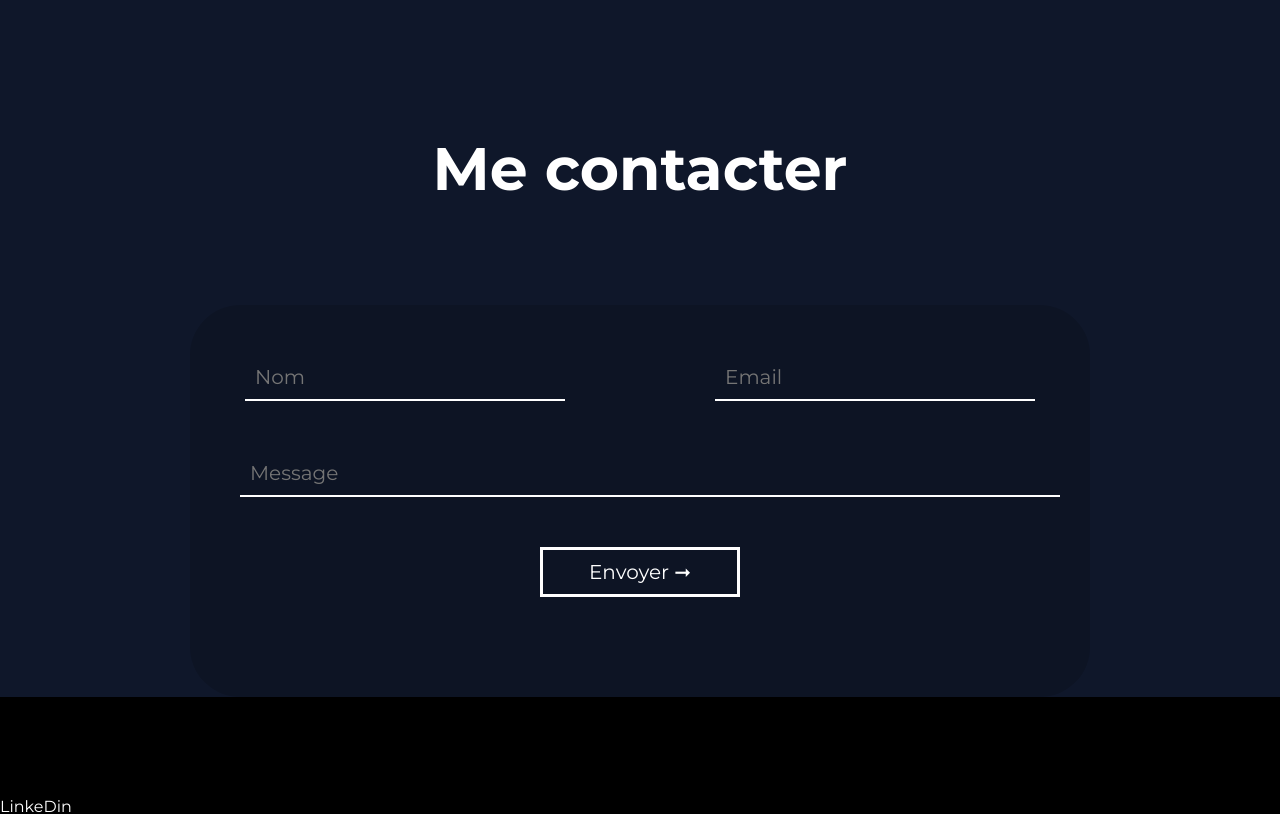
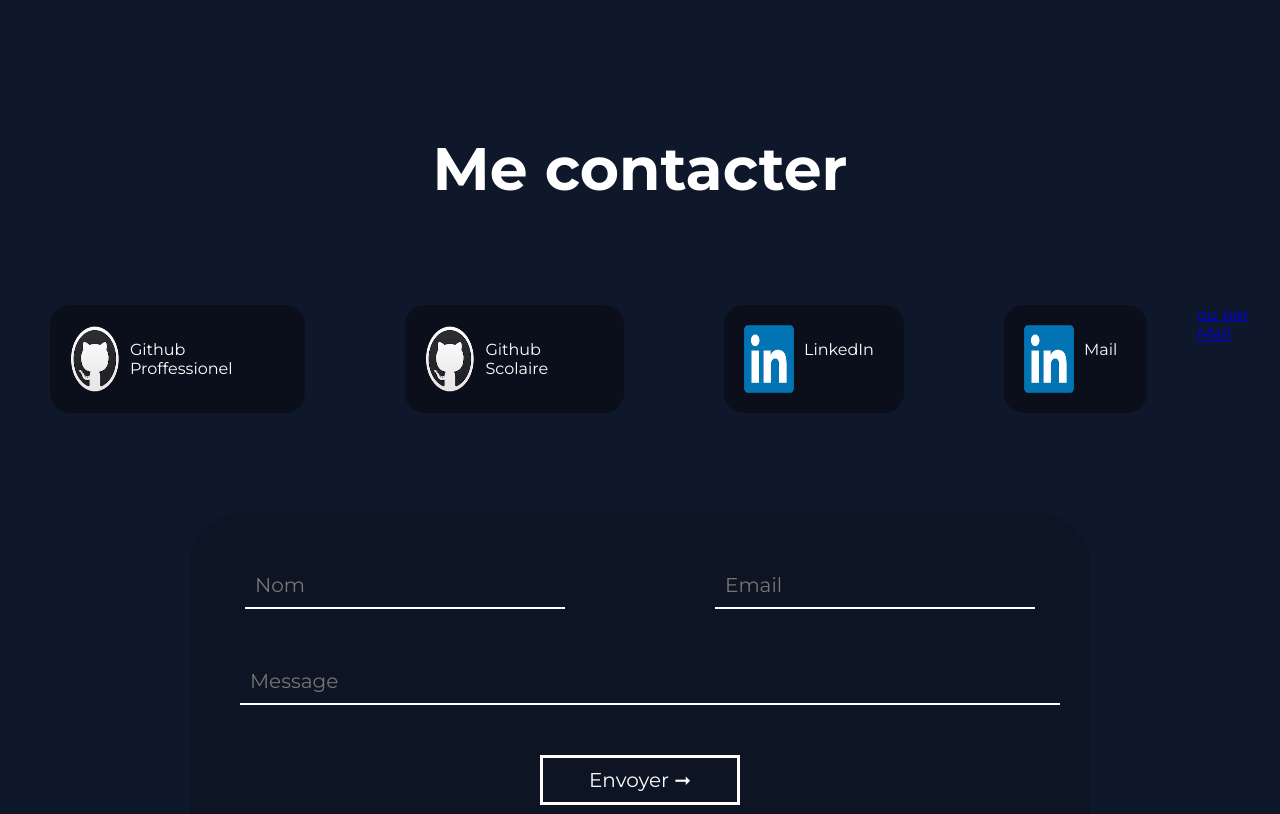
Before and after one commit to SamyM-A/Portfolio, a React (Vite) app: page / in a window 1280 px wide. Shown: the part 3120-3934 px from the top of the page. Built offline with nearby package versions, Linux system fonts and the light colour scheme.

Commit message:
Add more contactl link

```diff
--- a/src/sections/Contact.jsx
+++ b/src/sections/Contact.jsx
@@ -1,5 +1,8 @@
 import "../App.css"
 import { useState } from 'react';
+import github from "../assets/img/Github.png"
+import linkdin from "../assets/img/LinkedIn.png"
+
 const Contact = () => {
 
     const [result, setResult] = useState("");
@@ -28,8 +31,29 @@ const Contact = () => {
     };
 
     return (
+        <div id="contactDiv">
+            <h1 id="h1contact">Me contacter</h1>
+            <div id="link">
+                    <a className="boite" href="">
+                        <img src={github} alt="" width={50}/>
+                        <p>Github Proffessionel</p>
+                    </a>
+                    <a className="boite" href="">
+                        <img src={github} alt="" width={50}/>
+                        <p>Github Scolaire</p>
+                    </a>
+                    <a className="boite"  href="https://www.linkedin.com/in/samy-mizi-allaoua-289750383/"  target="_BLANK">
+                        <img src={linkdin} alt="" width={50}/>
+                        <p>LinkedIn</p>
+                    </a>
+                    <a className="boite"  href="https://www.linkedin.com/in/samy-mizi-allaoua-289750383/"  target="_BLANK">
+                        <img src={linkdin} alt="" width={50}/>
+                        <p>Mail</p>
+                    </a>
+
+                <a href="mailto:samymiziallaoua@hotmail.com">ou par Mail</a>
+            </div>
             <form onSubmit={handleSubmit}>
-            <h1 id="h1contact">Me contacter</h1>
                 <div id="contact">
                     <div id="nomemail">
                         <input type="text" name="name" id="nom" placeholder="Nom" required/>
@@ -39,6 +63,7 @@ const Contact = () => {
                         <button>Envoyer ➞</button>
                 </div>
             </form>
+        </div>
     )
 }
 export default Contact;
```
Lines whose indentation alone changed are shown as unchanged.
